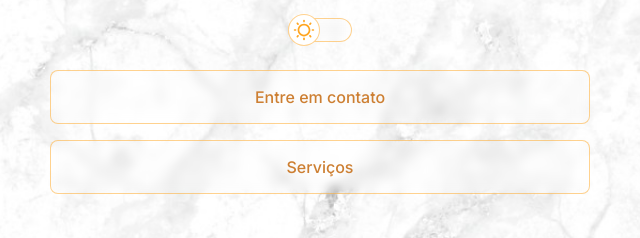
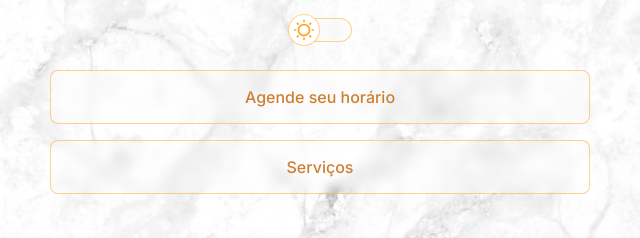
Before and after one commit to marciobsilva/studiovaleriavanessa, a plain HTML site: page index.html in a window 1280 px wide. Shown: the part 238-476 px from the top of the page, 320-960 px from the left. Drawn offline with nearby package versions, Linux system fonts and the light colour scheme.

Commit message:
Botão agendar horário e informações

```diff
--- a/index.html
+++ b/index.html
@@ -25,8 +25,15 @@
       </div>
 
       <ul>
-        <li><a href="#">Entre em contato</a></li>
-        <li><a href="#">Serviços</a></li>
+        <li>
+          <a
+            href="https://wa.me/5583999374928?text=Ol%C3%A1+gostaria+de+agendar+um+hor%C3%A1rio"
+            >Agende seu horário</a
+          >
+        </li>
+        <li>
+          <a href="#" onclick="alert('Mais informações em breve!')">Serviços</a>
+        </li>
       </ul>
 
       <div id="social-links">
```
